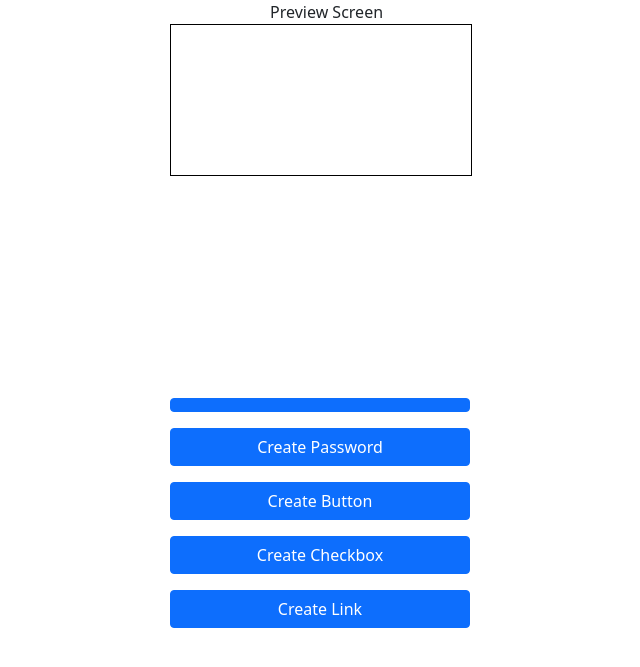
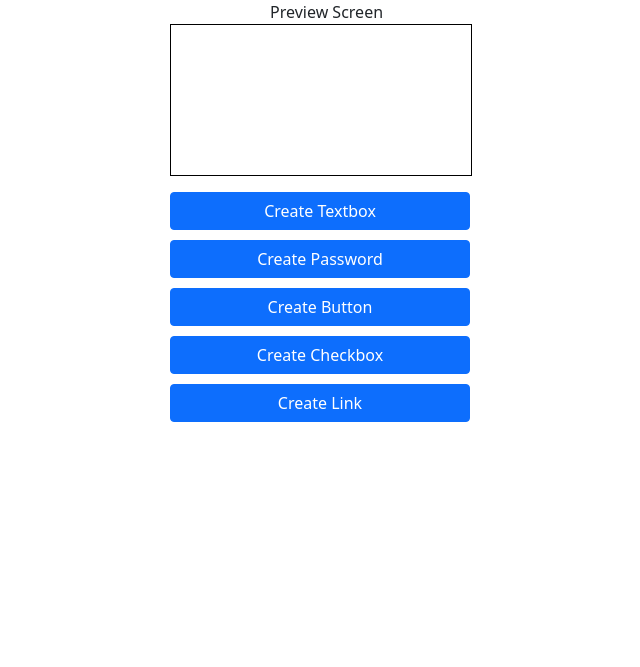
Before and after one commit to progalaxyelabs/rewriter, a CodeIgniter 4 app: the page made by app/Views/home_create_form.php in a window 1280 px wide. Shown: the top 667 px of the page, without its empty margins (387-1027 px from the left). Run offline with PHP 8.4 and a stand-in for CodeIgniter, Linux system fonts and the light colour scheme; the template is opened without the code that fills it, so the values that code supplies are empty; some libraries are stand-ins or nearby versions.

Commit message:
styles for home_create_form and home_index

```diff
--- a/app/Views/home_create_form.php
+++ b/app/Views/home_create_form.php
@@ -8,12 +8,23 @@
             <div id="preview" class="embed-responsive embed-responsive-16by9">Preview Screen</div>
             <iframe id="frame" class="embed-responsive-item" src=""></iframe>
 
-            <p></p>
-               <a href="" id="a" class="btn btn-primary">
+            <div class="buttons">
+                <a href="" id="a1" class="btn btn-primary">Create Textbox</a>
+
+                <a href="" class="btn btn-primary">Create Password</a>
+
+                <a href="" class="btn btn-primary">Create Button</a>
+
+                <a href="" class="btn btn-primary">Create Checkbox</a>
+
+                <a href="" class="btn btn-primary">Create Link</a>
+            </div>
+
+        </div>
+    </div>
+</div>
 <div class="modal fade" id="myModal" role="dialog">
     <div class="modal-dialog">
-
-
         <div class="modal-content">
             <div class="modal-header">
                 <button type="button" class="close" data-dismiss="modal">&times;</button>
@@ -23,21 +34,8 @@
                 <p>Some text in the modal.</p>
             </div>
             <div class="modal-footer">
-                                    <button type="button" class="btn btn-default" data-dismiss="modal">Close</button>
+                <button type="button" class="btn btn-default" data-dismiss="modal">Cancel</button>
             </div>
-                            </div>
-                        </div>
-                    </div>
-                </a>
-               <p></p>
-               <a href="" class="btn btn-primary">Create Password</a>
-               <p></p>
-               <a href="" class="btn btn-primary">Create Button</a>
-               <p></p>
-               <a href="" class="btn btn-primary">Create Checkbox</a>
-               <p></p>
-               <a href="" class="btn btn-primary">Create Link</a>
-
         </div>
     </div>
  </div>
--- a/public/style.1.css
+++ b/public/style.1.css
@@ -12,3 +12,8 @@ a {
     margin-left:100px;
     width:200px;
 }
+.buttons a {
+    display: block;
+    width: 300px;
+    margin: 10px auto;
+}
```
Lines whose indentation alone changed are shown as unchanged.
